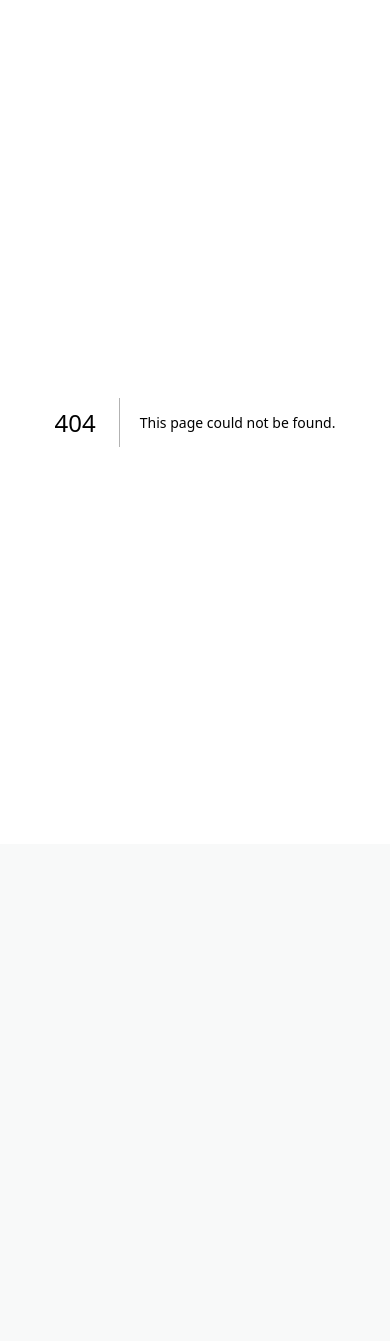
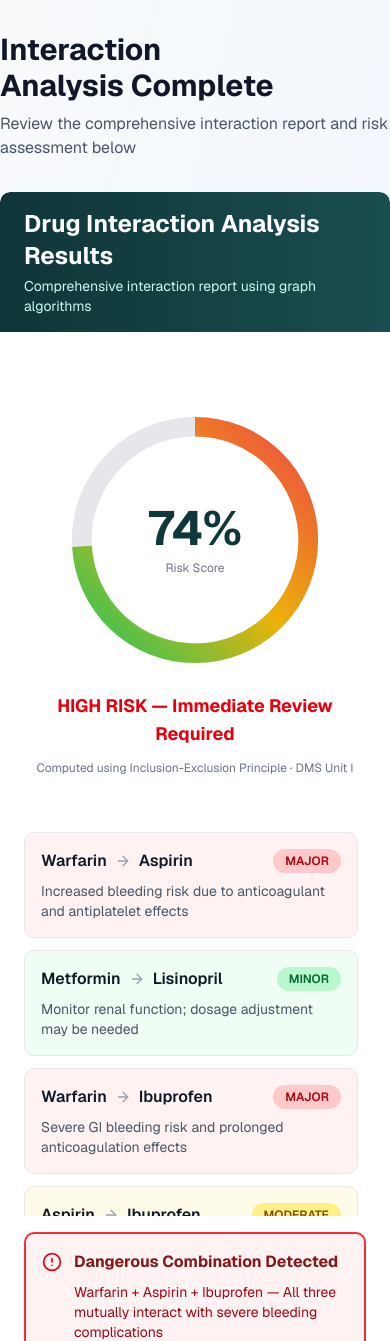
Before and after one commit to Aditya-Pawar-26/v0-drug-interaction-login, a Next.js app: page /results in a window 390 px wide. Before the commit this address had no page. Shown: the top 1341 px of the page. Before the commit the page ends 844 px from the top, so only its background shows below. Built offline with nearby package versions, Linux system fonts and the light colour scheme.

Commit message:
feat: add comprehensive drug interaction results panel\n\nCreate interactive risk gauge and interaction list with SVG, color-coded zones, and responsive layout

```diff
--- /dev/null
+++ b/app/results/page.tsx
@@ -0,0 +1,33 @@
+'use client';
+
+import { InteractionResultsPanel } from '@/components/interaction-results-panel';
+
+export default function ResultsPage() {
+  return (
+    <main className="min-h-screen bg-gradient-to-br from-slate-50 to-blue-50 dark:from-slate-900 dark:to-slate-800 py-8">
+      <div className="container mx-auto max-w-6xl">
+        <div className="mb-8">
+          <h1 className="text-3xl font-bold text-gray-900 dark:text-white text-balance">
+            Interaction Analysis Complete
+          </h1>
+          <p className="text-gray-600 dark:text-gray-400 mt-2">
+            Review the comprehensive interaction report and risk assessment below
+          </p>
+        </div>
+
+        <div className="bg-white dark:bg-slate-950 rounded-lg shadow-lg overflow-hidden">
+          <InteractionResultsPanel />
+        </div>
+
+        <div className="mt-8 flex gap-4 justify-center">
+          <button className="px-6 py-3 bg-[#0f3638] hover:bg-[#0a2325] text-white font-semibold rounded-lg transition-colors">
+            Download Report
+          </button>
+          <button className="px-6 py-3 border border-gray-300 dark:border-gray-600 text-gray-700 dark:text-gray-300 hover:bg-gray-50 dark:hover:bg-slate-800 font-semibold rounded-lg transition-colors">
+            New Analysis
+          </button>
+        </div>
+      </div>
+    </main>
+  );
+}
--- /dev/null
+++ b/components/interaction-results-panel.tsx
@@ -0,0 +1,194 @@
+'use client';
+
+import React, { useState, useEffect } from 'react';
+import { AlertCircle, ArrowRight } from 'lucide-react';
+
+interface Interaction {
+  drugA: string;
+  drugB: string;
+  severity: 'MAJOR' | 'MODERATE' | 'MINOR';
+  description: string;
+}
+
+interface DangerousCombination {
+  drugs: string[];
+  description: string;
+}
+
+export function InteractionResultsPanel() {
+  const [animateGauge, setAnimateGauge] = useState(false);
+  const riskScore = 74;
+  const riskLevel = 'HIGH RISK';
+
+  const interactions: Interaction[] = [
+    {
+      drugA: 'Warfarin',
+      drugB: 'Aspirin',
+      severity: 'MAJOR',
+      description: 'Increased bleeding risk due to anticoagulant and antiplatelet effects',
+    },
+    {
+      drugA: 'Metformin',
+      drugB: 'Lisinopril',
+      severity: 'MINOR',
+      description: 'Monitor renal function; dosage adjustment may be needed',
+    },
+    {
+      drugA: 'Warfarin',
+      drugB: 'Ibuprofen',
+      severity: 'MAJOR',
+      description: 'Severe GI bleeding risk and prolonged anticoagulation effects',
+    },
+    {
+      drugA: 'Aspirin',
+      drugB: 'Ibuprofen',
+      severity: 'MODERATE',
+      description: 'Duplicate antiplatelet activity; gastrointestinal ulceration risk',
+    },
+  ];
+
+  const dangerousCombination: DangerousCombination = {
+    drugs: ['Warfarin', 'Aspirin', 'Ibuprofen'],
+    description: 'All three mutually interact with severe bleeding complications',
+  };
+
+  useEffect(() => {
+    setAnimateGauge(true);
+  }, []);
+
+  const getRiskColor = (score: number) => {
+    if (score <= 30) return '#22c55e'; // green
+    if (score <= 60) return '#eab308'; // yellow
+    return '#ef4444'; // red
+  };
+
+  const getSeverityColor = (severity: string) => {
+    switch (severity) {
+      case 'MAJOR':
+        return { bg: 'bg-red-50 dark:bg-red-950', text: 'text-red-700 dark:text-red-300', badge: 'bg-red-200 dark:bg-red-900 text-red-800 dark:text-red-100' };
+      case 'MODERATE':
+        return { bg: 'bg-yellow-50 dark:bg-yellow-950', text: 'text-yellow-700 dark:text-yellow-300', badge: 'bg-yellow-200 dark:bg-yellow-900 text-yellow-800 dark:text-yellow-100' };
+      case 'MINOR':
+        return { bg: 'bg-green-50 dark:bg-green-950', text: 'text-green-700 dark:text-green-300', badge: 'bg-green-200 dark:bg-green-900 text-green-800 dark:text-green-100' };
+      default:
+        return { bg: 'bg-gray-50', text: 'text-gray-700', badge: 'bg-gray-200 text-gray-800' };
+    }
+  };
+
+  return (
+    <div className="w-full">
+      {/* Header */}
+      <div className="bg-gradient-to-r from-[#0f3638] to-[#1a4d50] px-6 py-4 mb-6 rounded-t-lg">
+        <h2 className="text-2xl font-bold text-white">Drug Interaction Analysis Results</h2>
+        <p className="text-teal-100 text-sm mt-1">Comprehensive interaction report using graph algorithms</p>
+      </div>
+
+      {/* Main Content */}
+      <div className="grid grid-cols-1 lg:grid-cols-2 gap-6 px-6 py-6 bg-white dark:bg-slate-950">
+
+        {/* LEFT: Risk Score Gauge */}
+        <div className="flex flex-col items-center justify-center py-8">
+          <div className="relative w-64 h-64 flex items-center justify-center">
+            {/* SVG Arc Gauge */}
+            <svg width="260" height="260" viewBox="0 0 260 260" className="transform -rotate-90">
+              {/* Background arc */}
+              <circle
+                cx="130"
+                cy="130"
+                r="115"
+                fill="none"
+                stroke="#e5e7eb"
+                strokeWidth="20"
+              />
+              {/* Colored zones background */}
+              <circle
+                cx="130"
+                cy="130"
+                r="115"
+                fill="none"
+                stroke="url(#zoneGradient)"
+                strokeWidth="20"
+                strokeDasharray={`${(riskScore / 100) * 722.6} 722.6`}
+                className={animateGauge ? 'transition-all duration-1000 ease-out' : ''}
+              />
+              <defs>
+                <linearGradient id="zoneGradient" x1="0%" y1="0%" x2="100%" y2="100%">
+                  <stop offset="0%" stopColor="#22c55e" />
+                  <stop offset="50%" stopColor="#eab308" />
+                  <stop offset="100%" stopColor="#ef4444" />
+                </linearGradient>
+              </defs>
+            </svg>
+
+            {/* Center Content */}
+            <div className="absolute flex flex-col items-center justify-center">
+              <div className="text-5xl font-bold text-[#0f3638]">{riskScore}%</div>
+              <div className="text-xs text-gray-500 mt-2">Risk Score</div>
+            </div>
+          </div>
+
+          {/* Risk Label */}
+          <div className="mt-6 text-center">
+            <div className="text-lg font-bold text-red-600 dark:text-red-400">
+              {riskLevel} — Immediate Review Required
+            </div>
+            <div className="text-xs text-gray-500 dark:text-gray-400 mt-3">
+              Computed using Inclusion-Exclusion Principle · DMS Unit I
+            </div>
+          </div>
+        </div>
+
+        {/* RIGHT: Interaction List */}
+        <div className="flex flex-col space-y-4">
+          <div className="flex-1 space-y-3 max-h-96 overflow-y-auto pr-2">
+            {interactions.map((interaction, idx) => {
+              const colors = getSeverityColor(interaction.severity);
+              return (
+                <div
+                  key={idx}
+                  className={`p-4 rounded-lg border border-gray-200 dark:border-gray-700 transition-all ${colors.bg}`}
+                >
+                  <div className="flex items-center justify-between mb-2">
+                    <div className="flex items-center gap-2 flex-1">
+                      <span className="font-semibold text-gray-900 dark:text-white">
+                        {interaction.drugA}
+                      </span>
+                      <ArrowRight className="w-4 h-4 text-gray-400" />
+                      <span className="font-semibold text-gray-900 dark:text-white">
+                        {interaction.drugB}
+                      </span>
+                    </div>
+                    <span className={`px-3 py-1 rounded-full text-xs font-semibold ${colors.badge}`}>
+                      {interaction.severity}
+                    </span>
+                  </div>
+                  <p className="text-sm text-gray-600 dark:text-gray-300">
+                    {interaction.description}
+                  </p>
+                </div>
+              );
+            })}
+          </div>
+
+          {/* Dangerous Combination Card */}
+          <div className="border-2 border-red-500 dark:border-red-600 bg-red-50 dark:bg-red-950/30 rounded-lg p-4">
+            <div className="flex items-start gap-3">
+              <AlertCircle className="w-5 h-5 text-red-600 dark:text-red-400 flex-shrink-0 mt-0.5" />
+              <div className="flex-1">
+                <h3 className="font-bold text-red-900 dark:text-red-200 mb-2">
+                  Dangerous Combination Detected
+                </h3>
+                <p className="text-sm text-red-800 dark:text-red-300 mb-2">
+                  {dangerousCombination.drugs.join(' + ')} — {dangerousCombination.description}
+                </p>
+                <div className="inline-block bg-red-200 dark:bg-red-900 text-red-800 dark:text-red-100 px-2 py-1 rounded text-xs font-semibold">
+                  Bron-Kerbosch Backtracking · DAA Unit V — NP-Complete
+                </div>
+              </div>
+            </div>
+          </div>
+        </div>
+      </div>
+    </div>
+  );
+}
```
